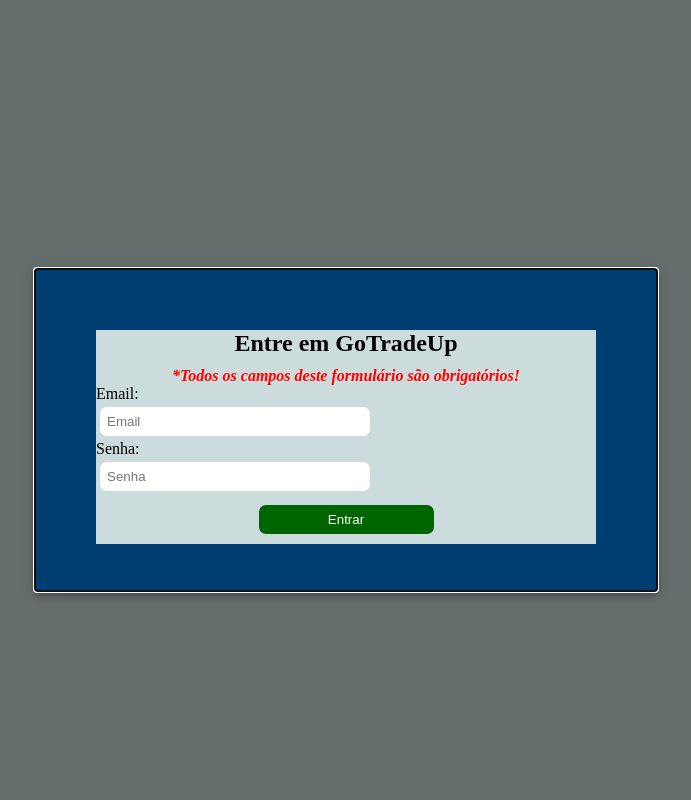
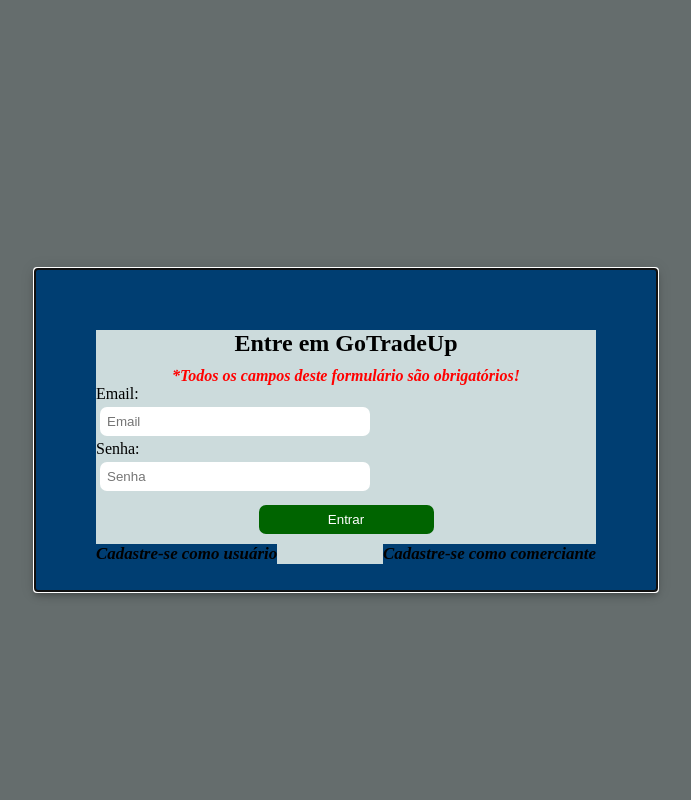
Before and after one commit to ARJOM/go-trade-up, a React (Create React App) app in the folder frontend/: page / in a window 1280 px wide. Both pictures are taken after a click on the element 1250 px from the left and 32 px from the top of the page. Shown: the top 800 px of the page, without its empty margins (324-1015 px from the left). Built offline with nearby package versions, Linux system fonts and the light colour scheme; no server answers.

Commit message:
botoes de redirecionamento (cadastros)  no modal de login

```diff
--- a/frontend/src/components/Dashboard/components/Modal/index.js
+++ b/frontend/src/components/Dashboard/components/Modal/index.js
@@ -5,7 +5,7 @@
 import Backdrop from '@material-ui/core/Backdrop';
 import Fade from '@material-ui/core/Fade'
 import './style.css'
-
+import {Link} from 'react-router-dom';
 import Login from "../Login";
 import {isAuthenticated} from "../../../../utils/auth";
 
@@ -136,6 +136,10 @@
                         <section>
                             <Login/>
                         </section>
+                        <section className="detalhes">
+                            <Link onClick={handleClose} className="link" to="/create/user">Cadastre-se como usuário</Link>
+                            <Link onClick={handleClose} className="link" to="/create/market">Cadastre-se como comerciante</Link>
+                        </section>
                         </div>
                     </div>
                 </Fade>
--- a/frontend/src/components/Dashboard/components/Modal/style.css
+++ b/frontend/src/components/Dashboard/components/Modal/style.css
@@ -26,3 +26,16 @@
   text-align: center;
   margin-top: 10px;
 }
+.detalhes{
+  background-color: #CCDBDC;
+  width: 100%;
+  display: flex;
+  justify-content: space-between;
+  margin-top: 0px;
+  font-size: small;
+  font-style: oblique;
+
+}
+.link{
+  background-color: #CCDBDC;
+}
```
